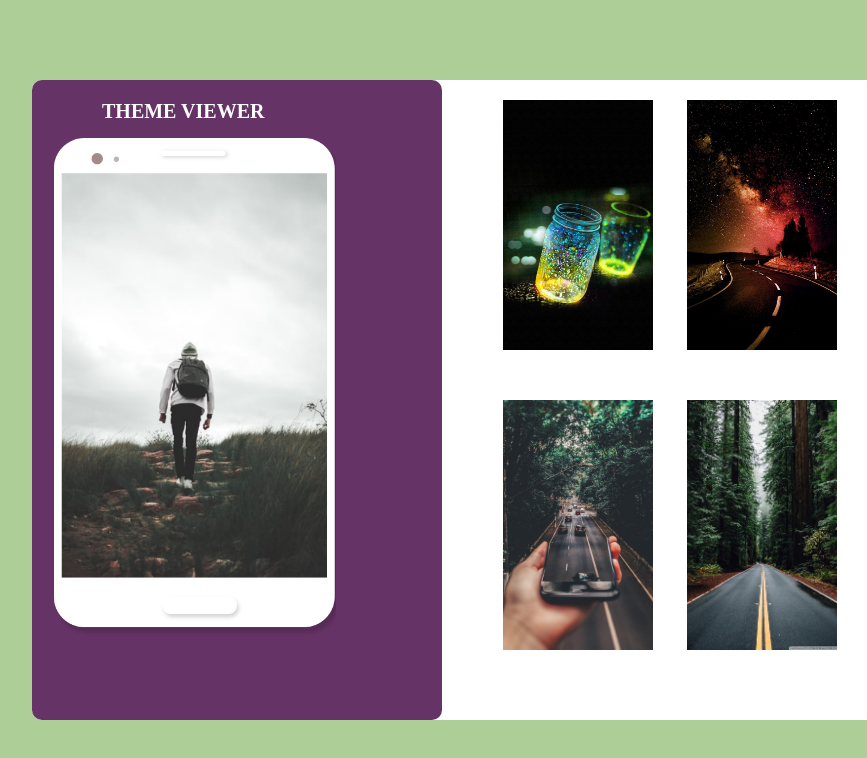
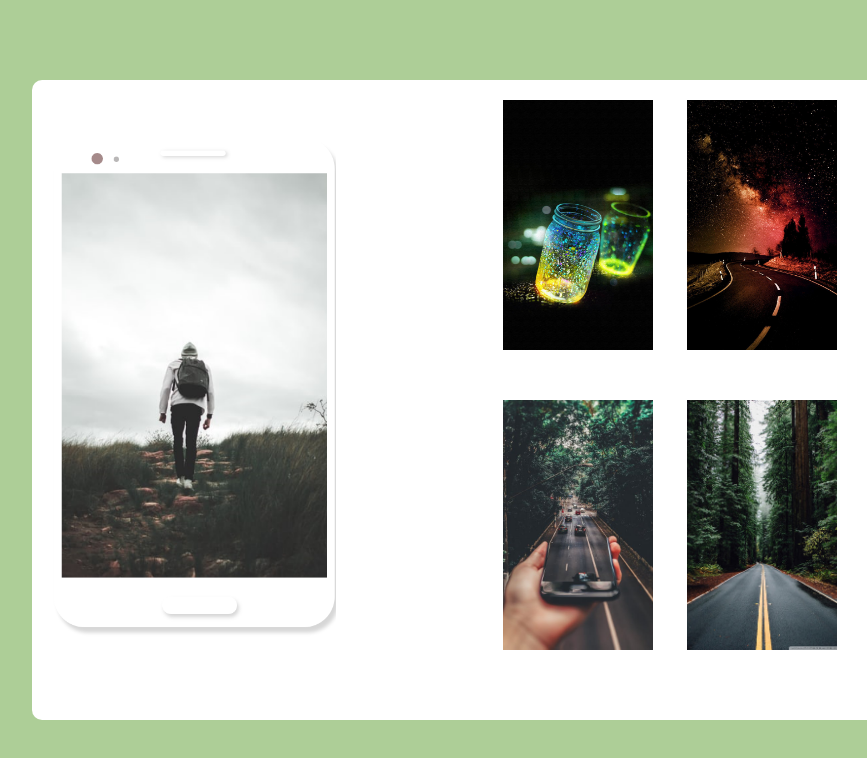
Before and after one commit to Shubhanshu-web/themeviewer, a plain HTML site: page index.html in a window 1280 px wide. Shown: the full height of the page, 96-963 px from the left. Drawn offline with Linux system fonts and the light colour scheme.

Commit message:
Update style.css

```diff
--- a/style.css
+++ b/style.css
@@ -25,7 +25,7 @@ html,body{
 {
     width: 40%;
     height: 100%;
-    background-color: #663366;
+/*     background-color: #663366; */
     padding: 20px;
     border-radius: 10px;
 }
```
